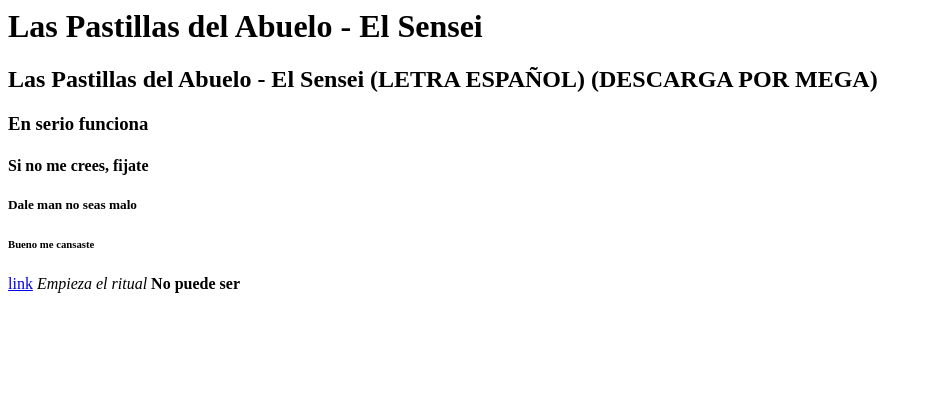
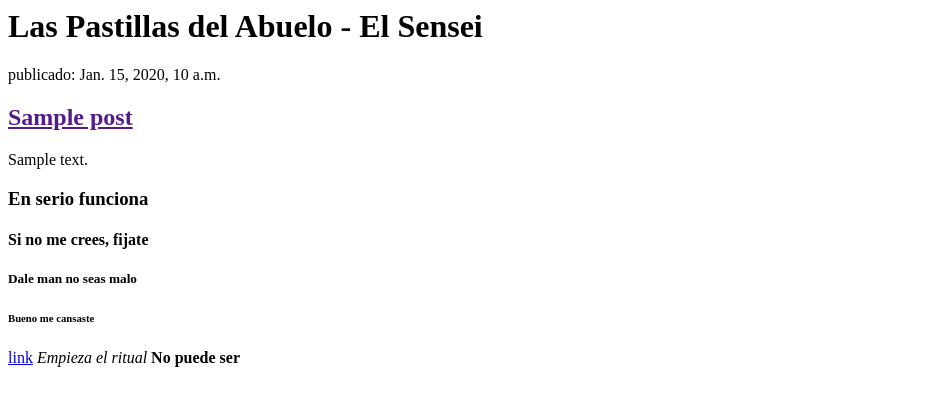
Before and after one commit to emigenoud/my-first-blog, a Django app: page / in a window 1280 px wide. Shown: the top 406 px of the page, without its empty margins (0-932 px from the left). Run offline with Django 3.2, Linux system fonts and the light colour scheme; tables that the repository leaves empty hold one stand-in row (values such as "Sample post").

Commit message:
Templates modificados para mostrar post desde base de datos.

```diff
--- a/blog/templates/blog/post_list.html
+++ b/blog/templates/blog/post_list.html
@@ -1,10 +1,26 @@
 <html>
     <head>
         <title>Las Pastillas del Abuelo-</title>
+        <div>
         <h1>Las Pastillas del Abuelo - El Sensei</h1>
-        <h2>Las Pastillas del Abuelo - El Sensei (LETRA ESPAÑOL) (DESCARGA POR MEGA)</h2>
+        </div>
+
+{% for post in posts %}
+        <div>
+        <p> publicado: {{ post.published_date }}</p>
+        <h2><a href="">{{ post.title }}</a></h2>
+        <p>{{ post.text|linebreaksbr }}</p>
+        </div>
+        {% endfor %}
+
+        <div>
         <h3>En serio funciona</h3>
+
+        </div>
+
+        <div>
         <h4>Si no me crees, fijate</h4>
+      </div>
         <h5>Dale man no seas malo</h5>
         <h6>Bueno me cansaste</h6>
         <a href="https://www.youtube.com/watch?v=vC33KSOkmk8&ab_channel=JuanFrete">link</a>
--- a/blog/views.py
+++ b/blog/views.py
@@ -1,5 +1,8 @@
 from django.shortcuts import render
+from django.utils import timezone
+from .models import Post
 
 # Create your views here.
 def post_list(request):
-    return render(request, 'blog/post_list.html', {})
+    posts = Post.objects.filter(published_date__lte=timezone.now()).order_by('published_date')
+    return render(request, 'blog/post_list.html', {'posts': posts})
```
